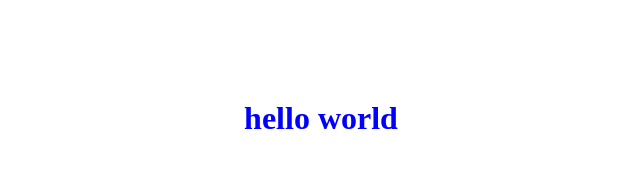
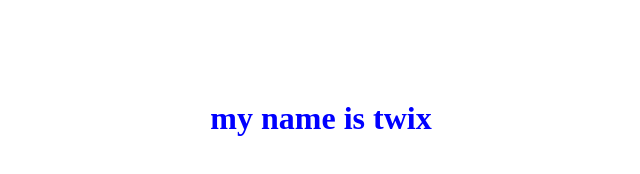
Before and after one commit to m-qar10/test-git, a plain HTML site: page index.html in a window 1280 px wide. Shown: the whole page, without its empty margins (319-959 px from the left). Drawn offline with Linux system fonts and the light colour scheme.

Commit message:
write my name

```diff
--- a/index.html
+++ b/index.html
@@ -7,6 +7,6 @@
     <title>Document</title>
 </head>
 <body>
-    <h1>hello world</h1>
+    <h1>my name is twix</h1>
 </body>
 </html>
```
